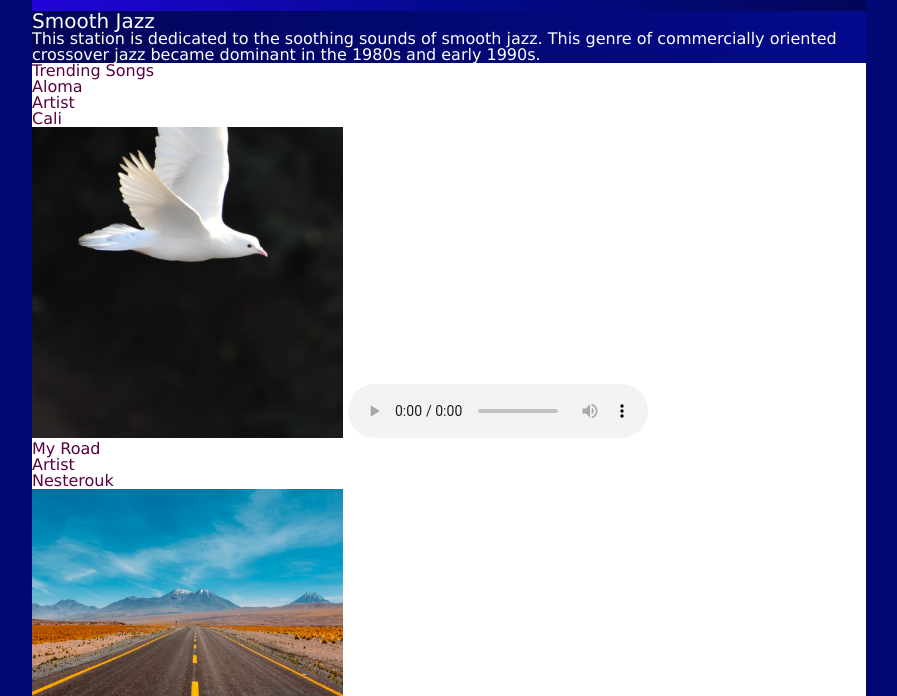
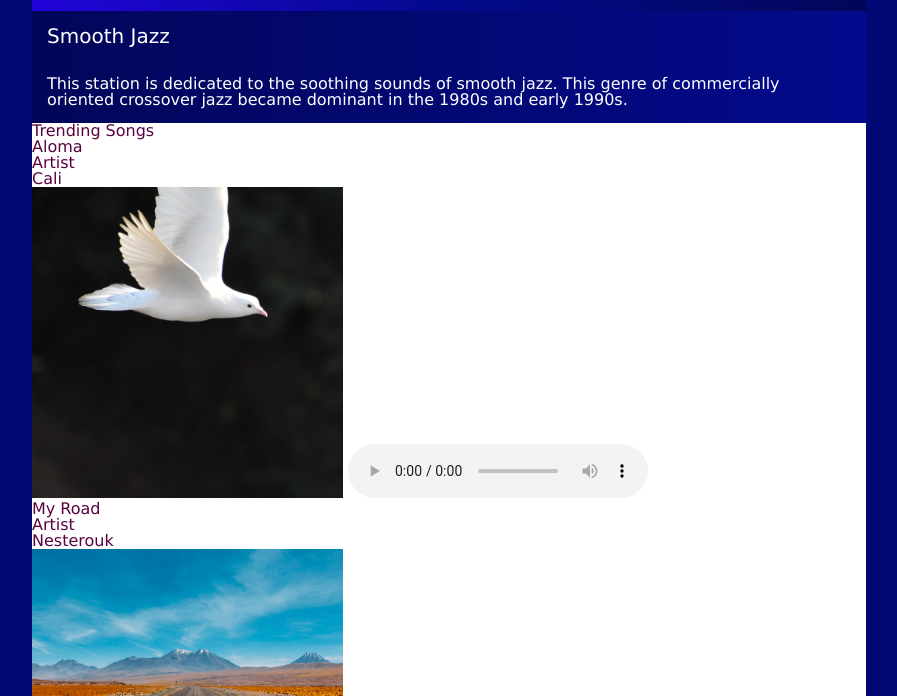
Before and after one commit to jhlee823/streamingmedia, a plain HTML site: page index.html in a window 1280 px wide. Shown: the part 104-800 px from the top of the page, without its empty margins (191-1088 px from the left). Drawn offline with Linux system fonts and the light colour scheme.

Commit message:
Update style.css

```diff
--- a/style.css
+++ b/style.css
@@ -63,6 +63,7 @@ body {
 
 h1 {
     font-size:1.25em;
+    padding: 15px 15px;
 }
 
 header {
@@ -78,6 +79,7 @@ header .logo {
     font-variant-caps: small-caps;
 }
 
+
 header ul {
     overflow: hidden;
     background-image: linear-gradient(to right, #2104D9, #030a8c, #020659);
@@ -91,8 +93,9 @@ nav a {
     text-transform: uppercase;
 }
 
-
-
+header p {
+    padding: 15px 15px;
+}
 
 
 
```
